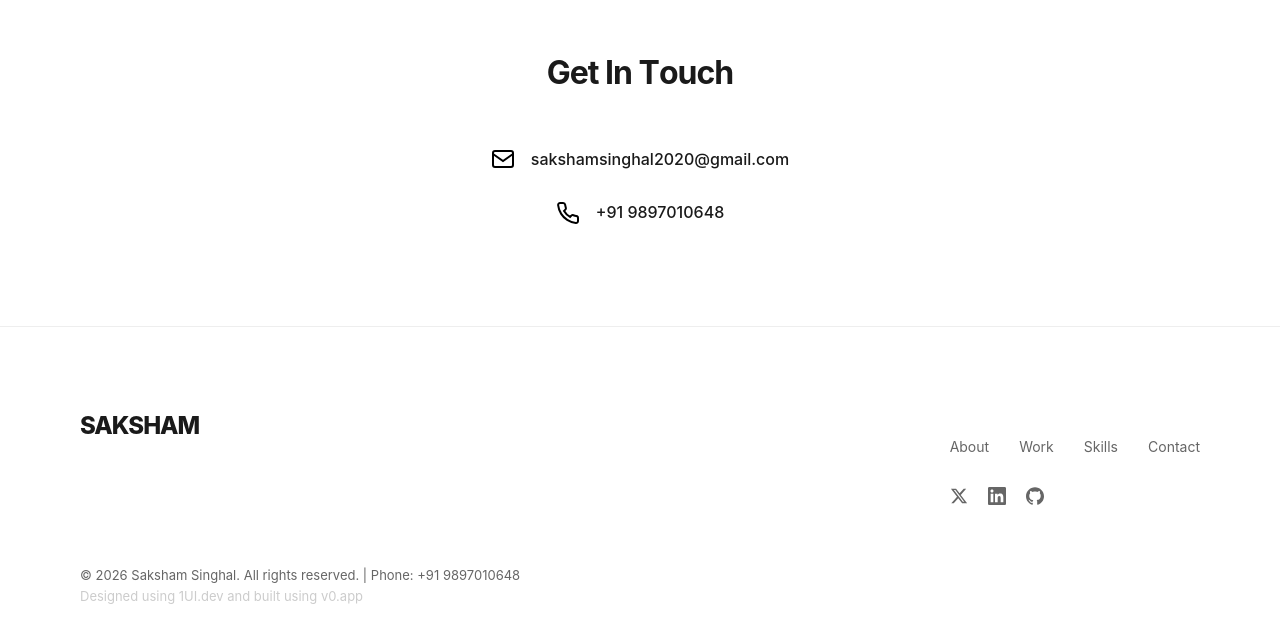
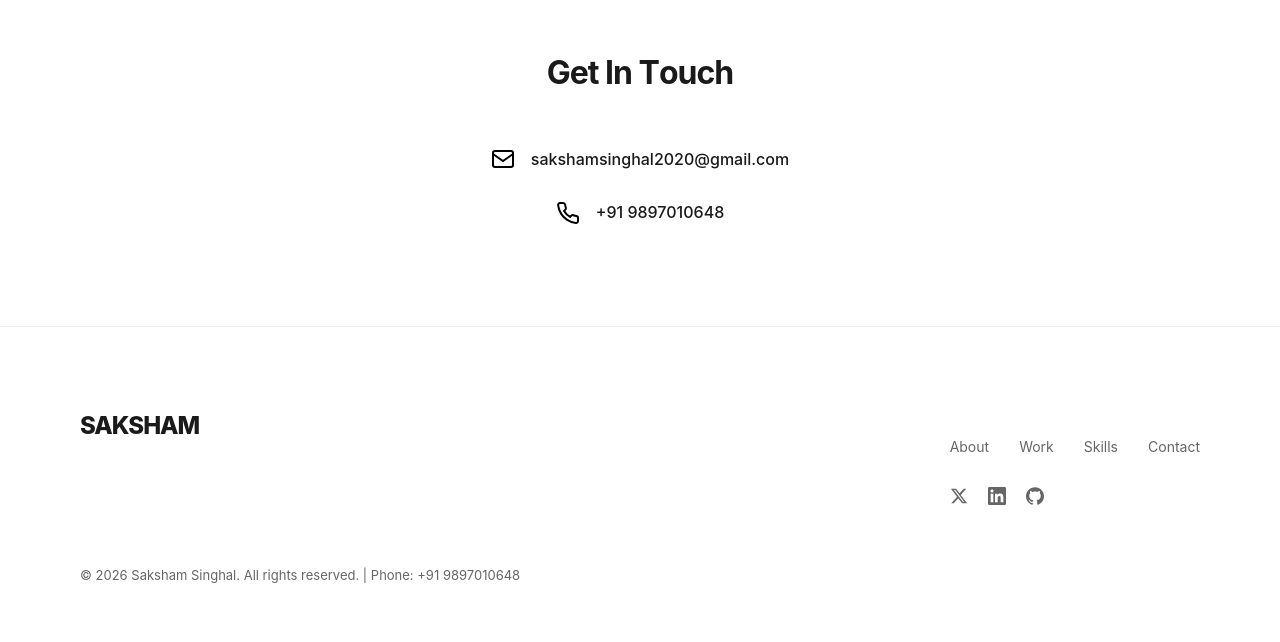
Before and after one commit to SakshamSinghal20/Portfolio, a Next.js app: page / in a window 1280 px wide. Shown: the part 3466-4108 px from the top of the page. Built offline with nearby package versions, Linux system fonts and the light colour scheme.

Commit message:
footer removed

```diff
--- a/app/page.tsx
+++ b/app/page.tsx
@@ -473,7 +473,6 @@ export default function Portfolio() {
             </div>
           </div>
           <div className="copyright">© 2026 Saksham Singhal. All rights reserved. | Phone: +91 9897010648</div>
-          <div className="credit">Designed using 1UI.dev and built using v0.app</div>
         </div>
       </footer>
     </>
```
